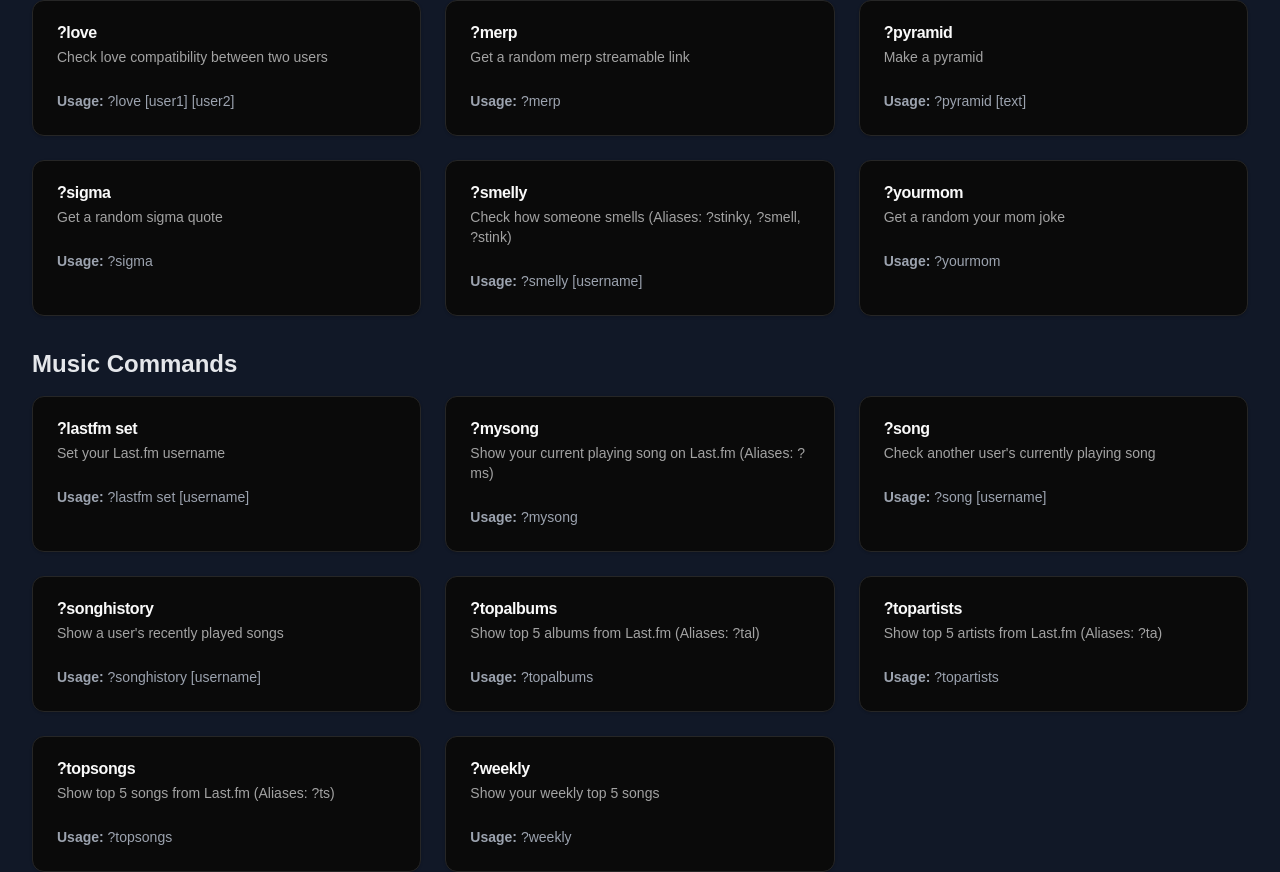
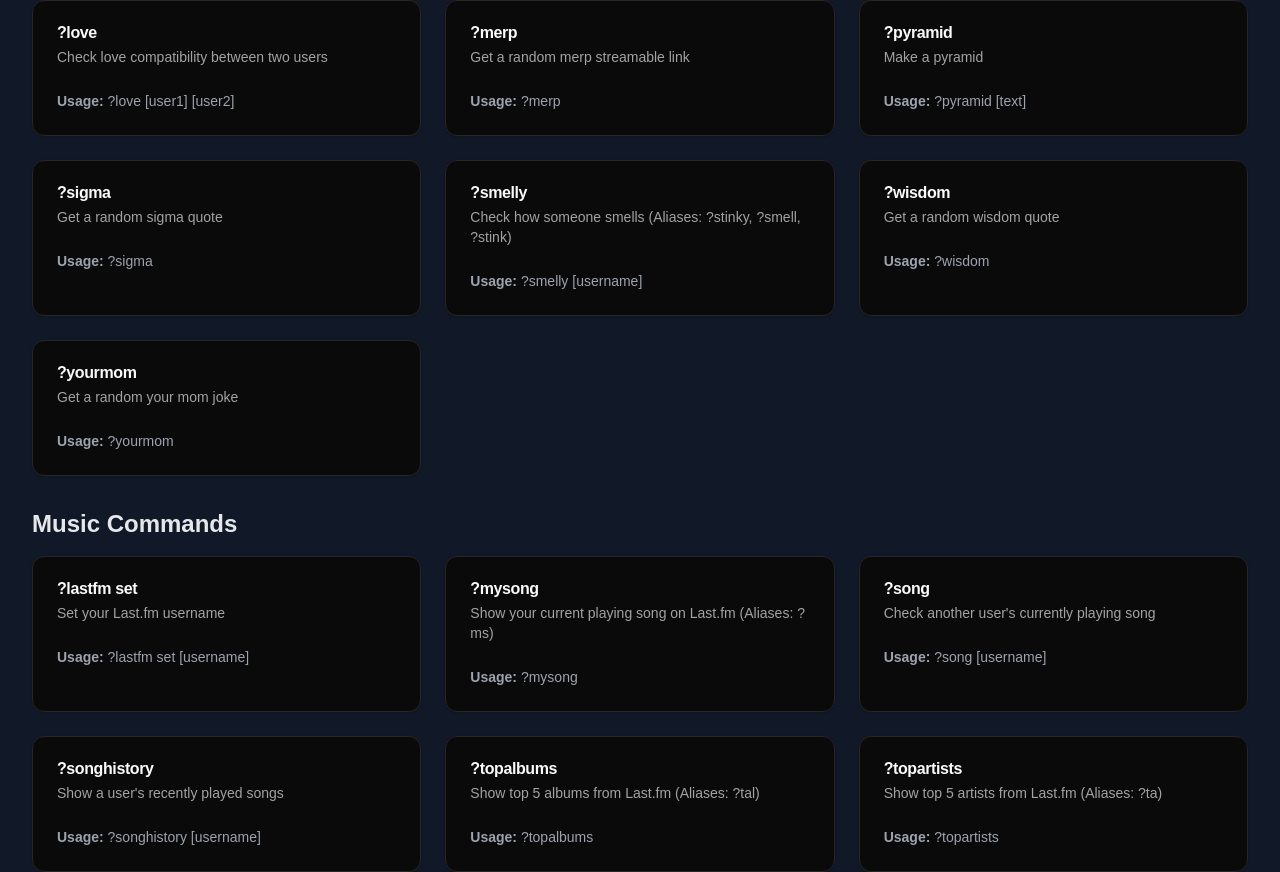
Before and after one commit to MrMalvic/twitchbotwebsite, a Next.js app: page / in a window 1280 px wide. Shown: the part 844-1716 px from the top of the page. Built offline with nearby package versions, Linux system fonts and the light colour scheme.

Commit message:
Added new command '?wisdom' to provide users with a random wisdom quote, expanding the command categories in the application.

```diff
--- a/components/page.tsx
+++ b/components/page.tsx
@@ -27,6 +27,7 @@ const commandCategories = {
     { name: '?pyramid', description: 'Make a pyramid', usage: '?pyramid [text]' },
     { name: '?sigma', description: 'Get a random sigma quote', usage: '?sigma' },
     { name: '?smelly', description: 'Check how someone smells (Aliases: ?stinky, ?smell, ?stink)', usage: '?smelly [username]' },
+    { name:'?wisdom', description: 'Get a random wisdom quote', usage: '?wisdom'},
     { name: '?yourmom', description: 'Get a random your mom joke', usage: '?yourmom' },
   ],
   "Music Commands": [
```
